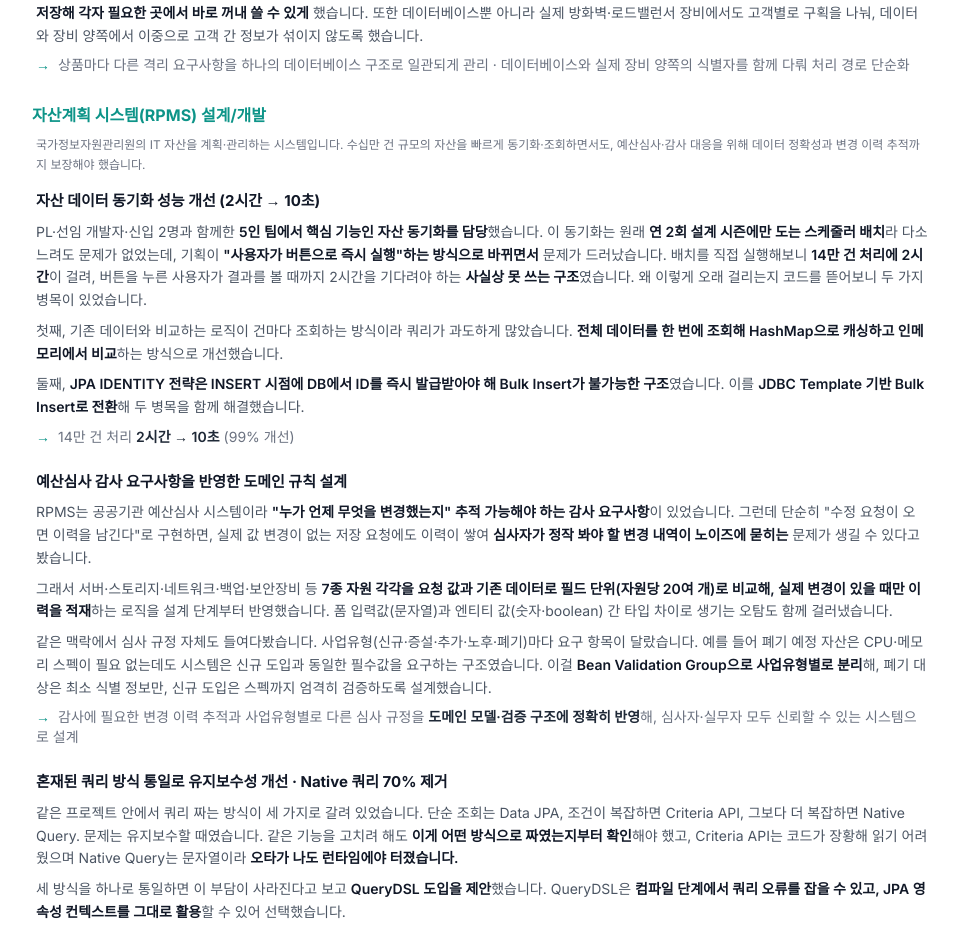
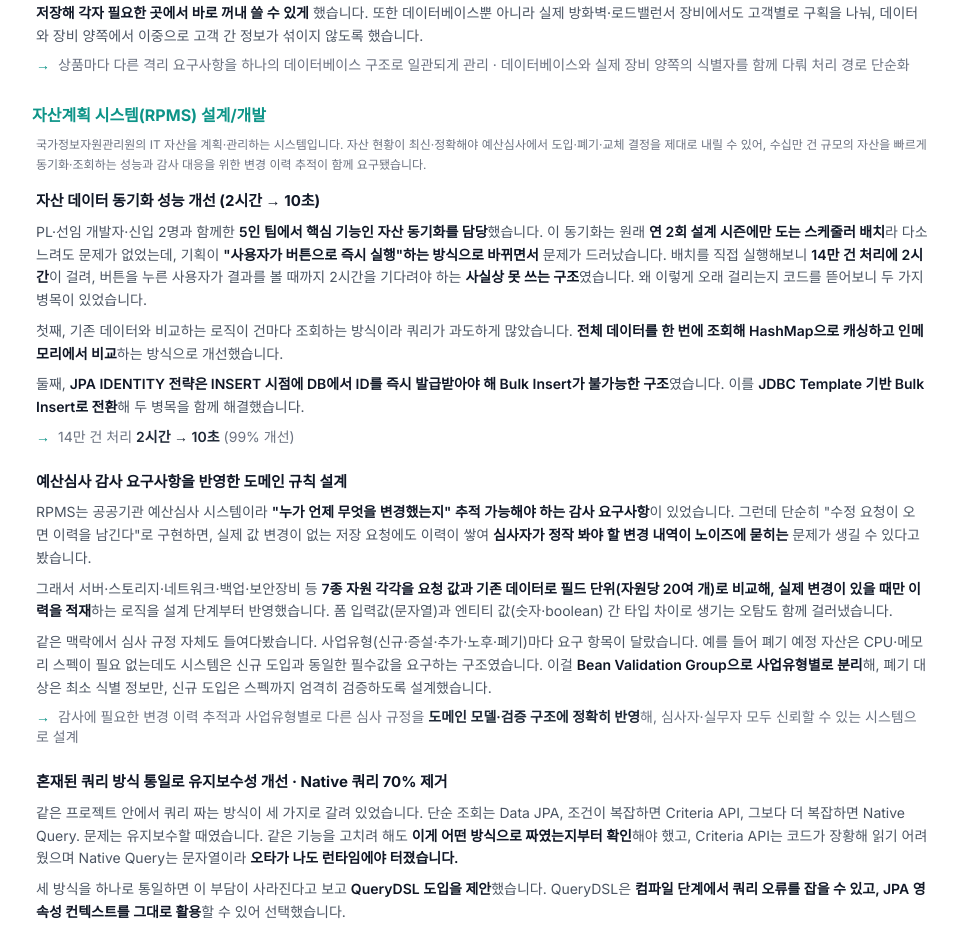
Before and after one commit to sungwoong-Noh/resume, a Next.js app: page / in a window 1280 px wide. Shown: the part 1382-2314 px from the top of the page, without its empty margins (160-1118 px from the left). Built offline with nearby package versions, Linux system fonts and the light colour scheme.

Commit message:
fix: RPMS 서비스 개요에 '왜'(자산 현황 최신·정확해야 예산심사 결정 가능) 복원
Co-Authored-By: Claude Opus 4.8 <noreply@anthropic.com>

```diff
--- a/data/resume.ts
+++ b/data/resume.ts
@@ -230,7 +230,7 @@ export const experiences: Experience[] = [
       {
         name: '자산계획 시스템(RPMS) 설계/개발',
         period: '2024.01 ~ 2025.06',
-        serviceOverview: '국가정보자원관리원의 IT 자산을 계획·관리하는 시스템입니다. 수십만 건 규모의 자산을 빠르게 동기화·조회하면서도, 예산심사·감사 대응을 위해 데이터 정확성과 변경 이력 추적까지 보장해야 했습니다.',
+        serviceOverview: '국가정보자원관리원의 IT 자산을 계획·관리하는 시스템입니다. 자산 현황이 최신·정확해야 예산심사에서 도입·폐기·교체 결정을 제대로 내릴 수 있어, 수십만 건 규모의 자산을 빠르게 동기화·조회하는 성능과 감사 대응을 위한 변경 이력 추적이 함께 요구됐습니다.',
         resumeContent: [
           {
             subtitle: '자산 데이터 동기화 성능 개선 (2시간 → 10초)',
```
